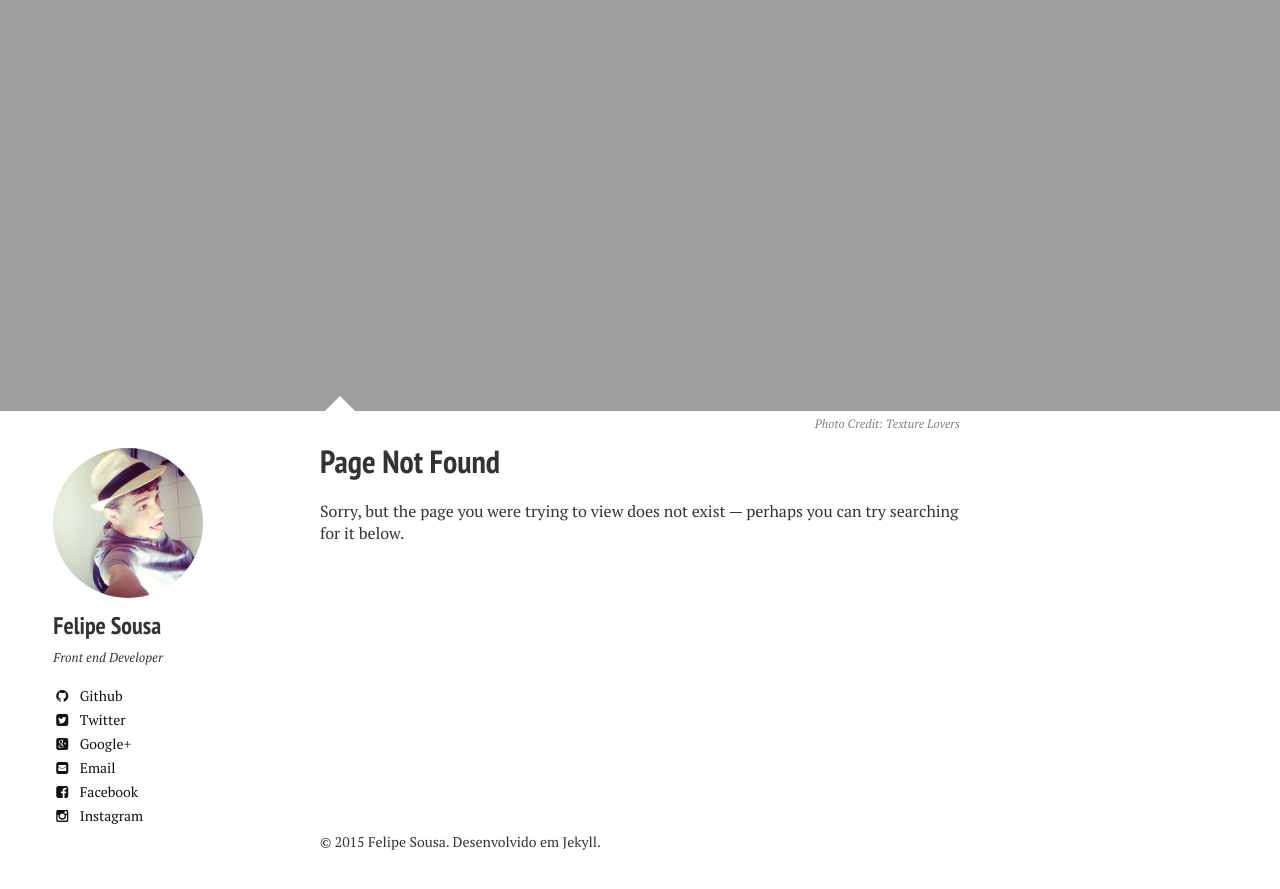
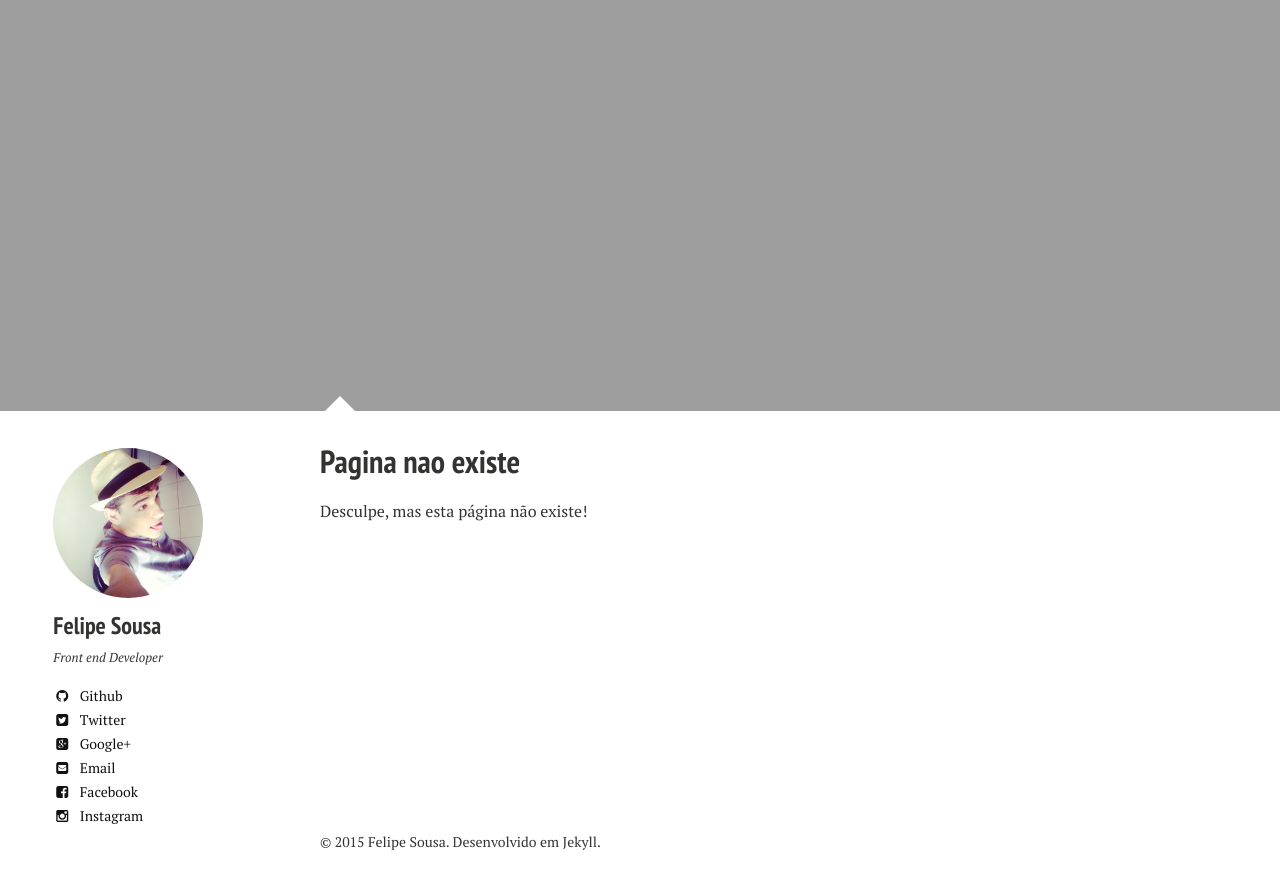
Before and after one commit to felipesousa/universal, a Jekyll site: the page built from 404.md, in a window 1280 px wide and 900 px high, scrolled down 633 px. Shown: the top 889 px of the window. Built offline with Jekyll 4.4.1, drawn with Linux system fonts in a browser that asks for light colours; nearby versions of some CDN libraries.

Commit message:
Atualizando o 404.MD

```diff
--- a/404.md
+++ b/404.md
@@ -1,16 +1,13 @@
 ---
 layout: page
-title: "Page Not Found"
-excerpt: "Page not found. Your pixels are in another canvas."
+title: "Pagina nao existe"
+excerpt: "Esta página não existe!"
 image:
   feature: texture-feature-01.jpg
-  credit: Texture Lovers
-  creditlink: http://texturelovers.com
 sitemap: false
 ---
 
-Sorry, but the page you were trying to view does not exist --- perhaps you can try searching for it below.
-
+Desculpe, mas esta página não existe!
 <script type="text/javascript">
   var GOOG_FIXURL_LANG = 'en';
   var GOOG_FIXURL_SITE = '{{ site.url }}'
```
